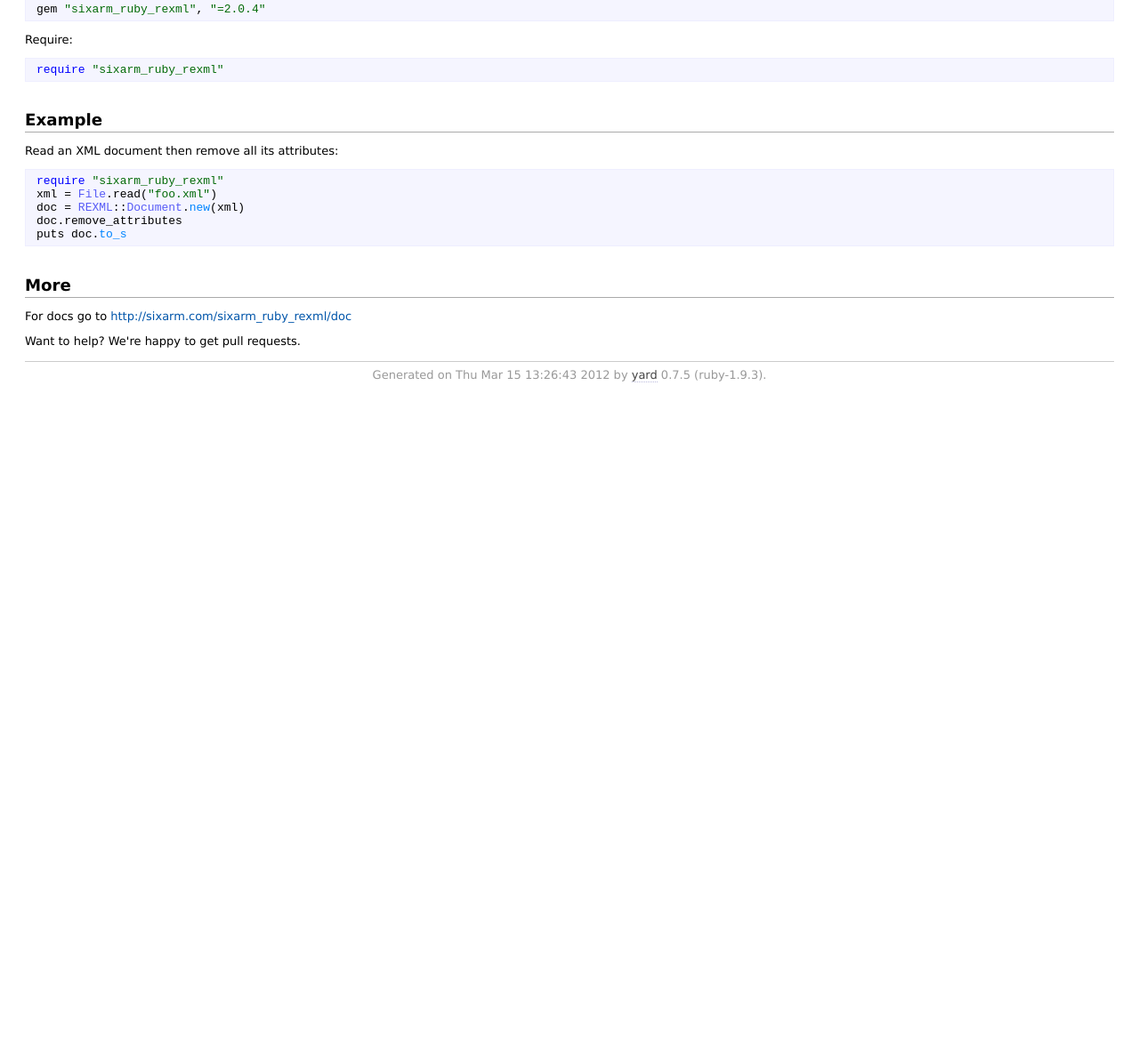
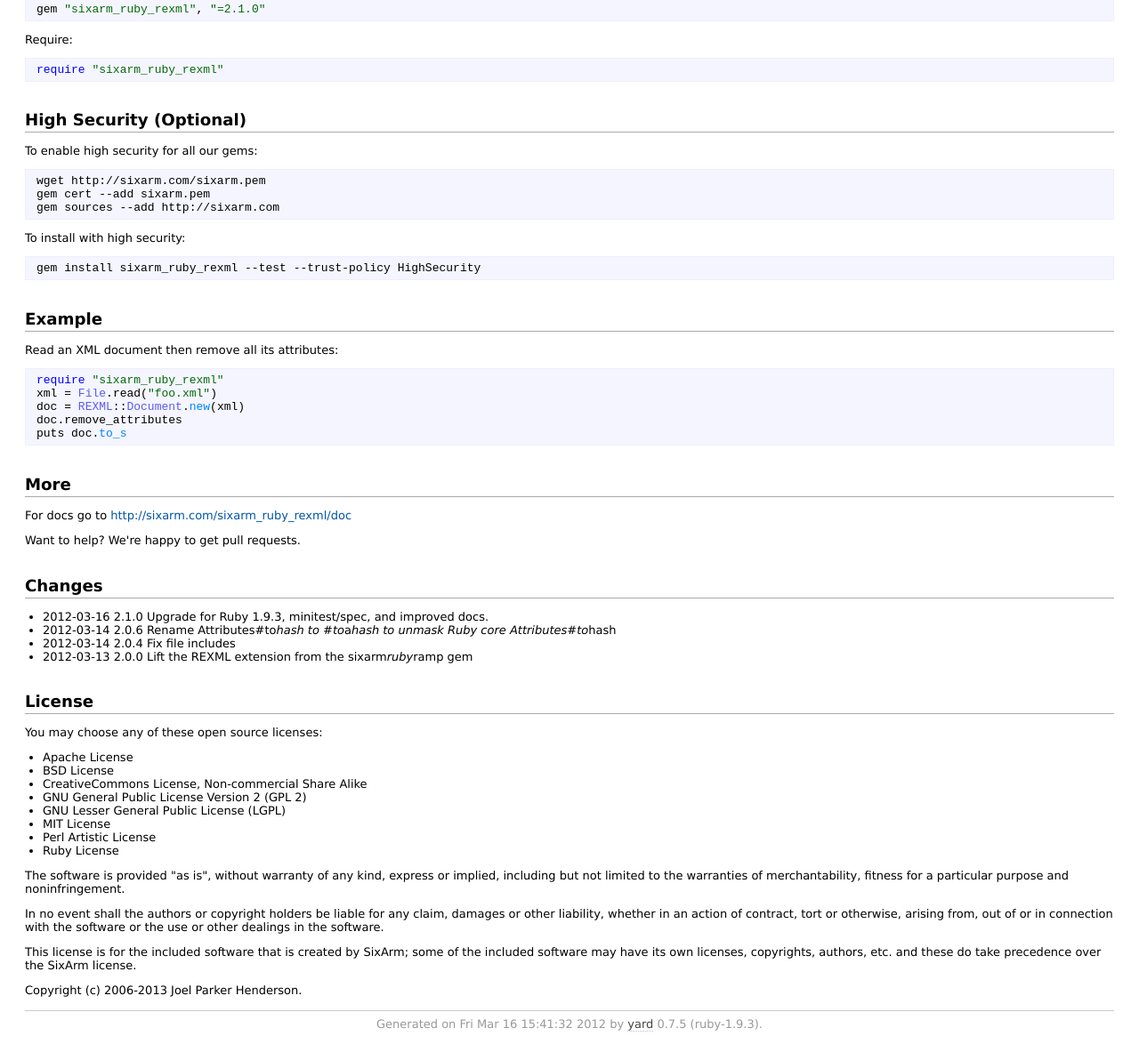
Before and after one commit to SixArm/sixarm_ruby_rexml, a plain HTML site: page doc/file.README.html in a window 1280 px wide. Shown: the part 488-1662 px from the top of the page at 89% size. Before the commit the page ends 932 px from the top, so only its background shows below. Drawn offline with Linux system fonts and the light colour scheme.

Commit message:
Upgrade for Ruby 1.9.3, minitest/spec, and improved docs

```diff
--- a/doc/file.README.html
+++ b/doc/file.README.html
@@ -81,12 +81,26 @@
 
 <p>Bundler:</p>
 
-<pre class="code ruby"><code><span class='id identifier rubyid_gem'>gem</span> <span class='tstring'><span class='tstring_beg'>&quot;</span><span class='tstring_content'>sixarm_ruby_rexml</span><span class='tstring_end'>&quot;</span></span><span class='comma'>,</span> <span class='tstring'><span class='tstring_beg'>&quot;</span><span class='tstring_content'>=2.0.4</span><span class='tstring_end'>&quot;</span></span>
+<pre class="code ruby"><code><span class='id identifier rubyid_gem'>gem</span> <span class='tstring'><span class='tstring_beg'>&quot;</span><span class='tstring_content'>sixarm_ruby_rexml</span><span class='tstring_end'>&quot;</span></span><span class='comma'>,</span> <span class='tstring'><span class='tstring_beg'>&quot;</span><span class='tstring_content'>=2.1.0</span><span class='tstring_end'>&quot;</span></span>
 </code></pre>
 
 <p>Require:</p>
 
 <pre class="code ruby"><code><span class='id identifier rubyid_require'>require</span> <span class='tstring'><span class='tstring_beg'>&quot;</span><span class='tstring_content'>sixarm_ruby_rexml</span><span class='tstring_end'>&quot;</span></span>
+</code></pre>
+
+<h2>High Security (Optional)</h2>
+
+<p>To enable high security for all our gems:</p>
+
+<pre class="code ruby"><code>wget http://sixarm.com/sixarm.pem
+gem cert --add sixarm.pem
+gem sources --add http://sixarm.com
+</code></pre>
+
+<p>To install with high security:</p>
+
+<pre class="code ruby"><code>gem install sixarm_ruby_rexml --test --trust-policy HighSecurity
 </code></pre>
 
 <h2>Example</h2>
@@ -105,10 +119,49 @@
 <p>For docs go to <a href="http://sixarm.com/sixarm_ruby_rexml/doc">http://sixarm.com/sixarm_ruby_rexml/doc</a></p>
 
 <p>Want to help? We&#39;re happy to get pull requests.</p>
+
+<h2>Changes</h2>
+
+<ul>
+<li>2012-03-16 2.1.0 Upgrade for Ruby 1.9.3, minitest/spec, and improved docs.</li>
+<li>2012-03-14 2.0.6 Rename Attributes#to<em>hash to #to</em>a<em>hash to unmask Ruby core Attributes#to</em>hash </li>
+<li>2012-03-14 2.0.4 Fix file includes</li>
+<li>2012-03-13 2.0.0 Lift the REXML extension from the sixarm<em>ruby</em>ramp gem</li>
+</ul>
+
+<h2>License</h2>
+
+<p>You may choose any of these open source licenses:</p>
+
+<ul>
+<li>Apache License</li>
+<li>BSD License</li>
+<li>CreativeCommons License, Non-commercial Share Alike</li>
+<li>GNU General Public License Version 2 (GPL 2)</li>
+<li>GNU Lesser General Public License (LGPL)</li>
+<li>MIT License</li>
+<li>Perl Artistic License</li>
+<li>Ruby License</li>
+</ul>
+
+<p>The software is provided &quot;as is&quot;, without warranty of any kind,
+express or implied, including but not limited to the warranties of
+merchantability, fitness for a particular purpose and noninfringement. </p>
+
+<p>In no event shall the authors or copyright holders be liable for any
+claim, damages or other liability, whether in an action of contract,
+tort or otherwise, arising from, out of or in connection with the
+software or the use or other dealings in the software.</p>
+
+<p>This license is for the included software that is created by SixArm;
+some of the included software may have its own licenses, copyrights,
+authors, etc. and these do take precedence over the SixArm license.</p>
+
+<p>Copyright (c) 2006-2013 Joel Parker Henderson.</p>
 </div></div>
 
     <div id="footer">
-  Generated on Thu Mar 15 13:26:43 2012 by
+  Generated on Fri Mar 16 15:41:32 2012 by
   <a href="http://yardoc.org" title="Yay! A Ruby Documentation Tool" target="_parent">yard</a>
   0.7.5 (ruby-1.9.3).
 </div>
```
Also changed, not shown: doc/REXML/Attributes.html (+1 -1 lines), doc/REXML/Document.html (+1 -1 lines), doc/REXML/Element.html (+1 -1 lines), doc/_index.html (+1 -1 lines), doc/index.html (+55 -2 lines), doc/top-level-namespace.html (+1 -1 lines), CHANGELOG.txt (deleted), INSTALL.txt (deleted), LICENSE.txt (deleted), sixarm_ruby_rexml-2.1.0-sha512.txt (added), 8 other files.
